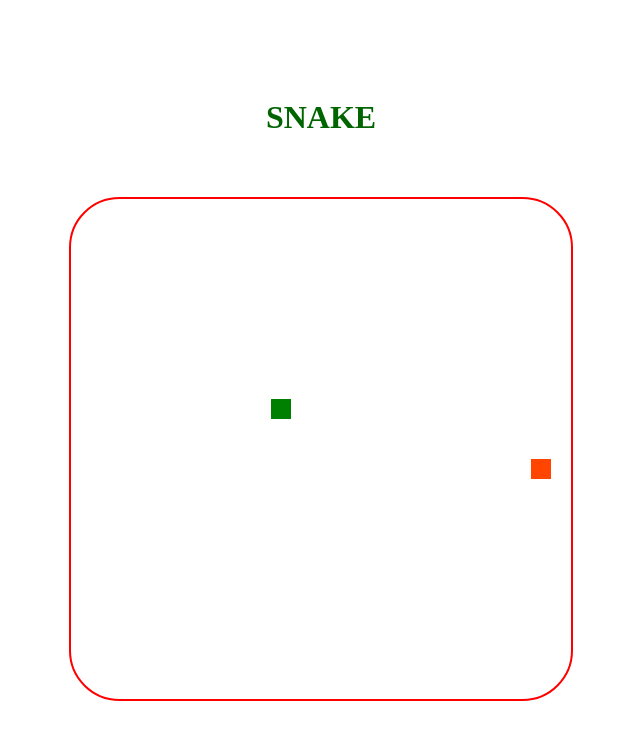
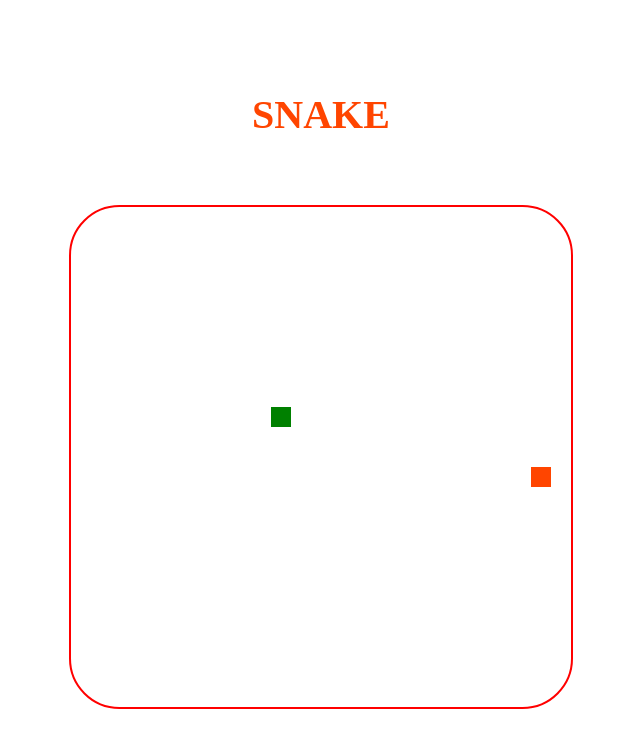
Before and after one commit to JesseOtim/Gama, a plain HTML site: page index.html in a window 1280 px wide. Shown: the whole page, without its empty margins (319-959 px from the left). Drawn offline with Linux system fonts and the light colour scheme.

Commit message:
Style h1

```diff
--- a/styles.css
+++ b/styles.css
@@ -11,9 +11,13 @@ body {
     text-align: center;
 }
 
+h1{
+    font-size: 40px;
+    color:orangered;
+}
+
 h1.text-center {
     margin-top: 0; /* Remove top margin for the header */
-    color:darkgreen;
 }
 
 canvas{
```
